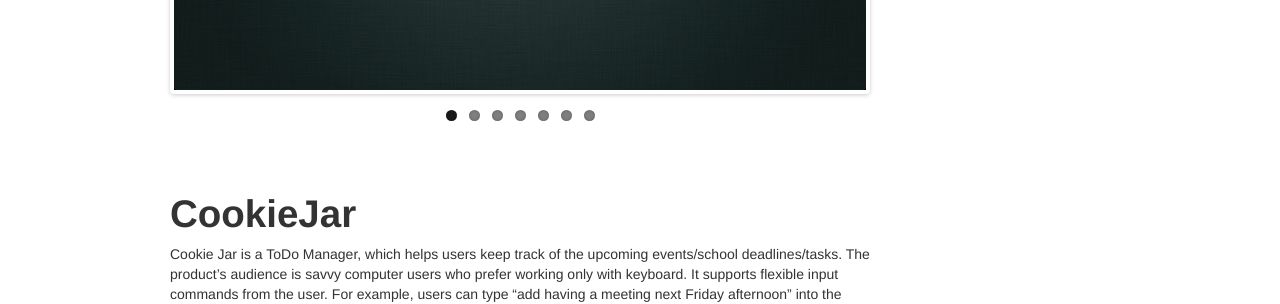
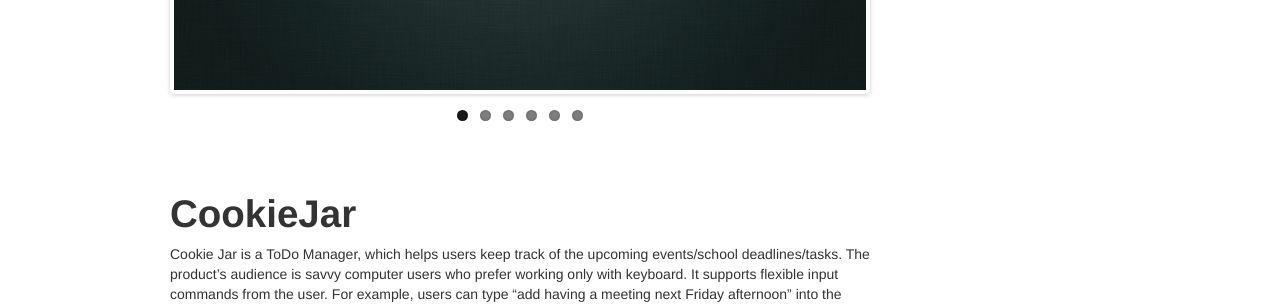
Before and after one commit to lvtiendev/lvtiendev.github.io, a Jekyll site: the page built from projects/index.html, in a window 1280 px wide and 900 px high, scrolled down 567 px. Shown: the part 421-725 px from the top of the window. Built offline with Jekyll 4.4.1, drawn with Linux system fonts in a browser that asks for light colours; nearby versions of some CDN libraries; Markdown is read by kramdown in place of the engine named in the settings.

Commit message:
Remove unused img

```diff
--- a/projects/index.html
+++ b/projects/index.html
@@ -51,9 +51,6 @@
        <li>
         <img src="/img/Streamify-6.PNG" alt="Search"/>
       </li>
-       <li>
-        <img src="/img/Streamify-7.PNG" alt="Logo"/>
-      </li>
     </ul>
   </div>
 </section>
```
Also changed, not shown: img/Streamify-7.PNG (deleted).
